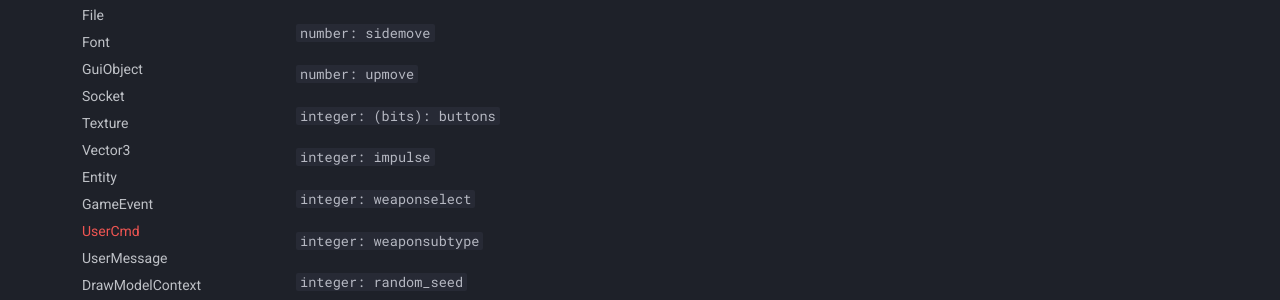
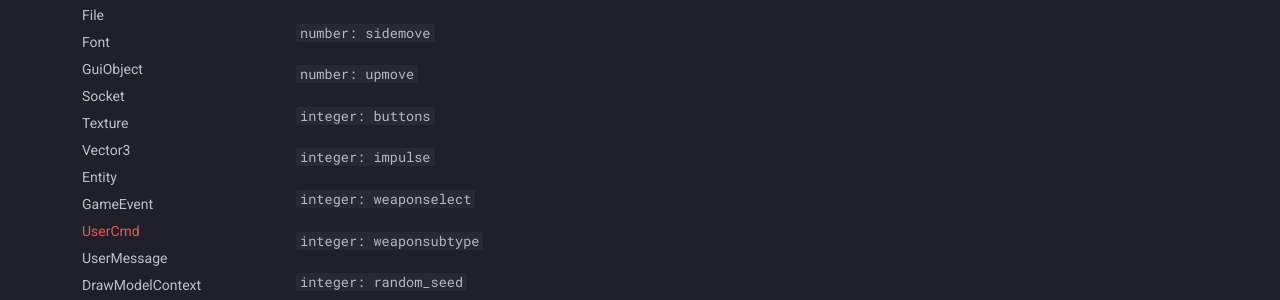
Before and after one commit to Ninaligo/aimware-web-kb, an MkDocs documentation site: the page built from private/lua/docs/class/usercmd.md, in a window 1280 px wide and 900 px high. Shown: the part 419-719 px from the top of the window. Built offline with MkDocs 1.6.1 and Material for MkDocs 9.7.7, drawn with Linux system fonts in a browser that asks for light colours; comment, search, counter and statistics services are not loaded.

Commit message:
Update usercmd.md

````diff
--- a/private/lua/docs/class/usercmd.md
+++ b/private/lua/docs/class/usercmd.md
@@ -1,4 +1,5 @@
 # Class: UserCmd
+
 
 ## Fields
 ```integer: commad_number```
@@ -15,7 +16,7 @@
 
 ```number: upmove```
 
-```integer: (bits): buttons```
+```integer: buttons```
 
 ```integer: impulse```
 
@@ -61,6 +62,7 @@
 
 ```GetUpMove()``` Return the amount of up move.
 
+
 ## Example
 ```lua
 --Executes button on keycode 32 which is "V"
````
